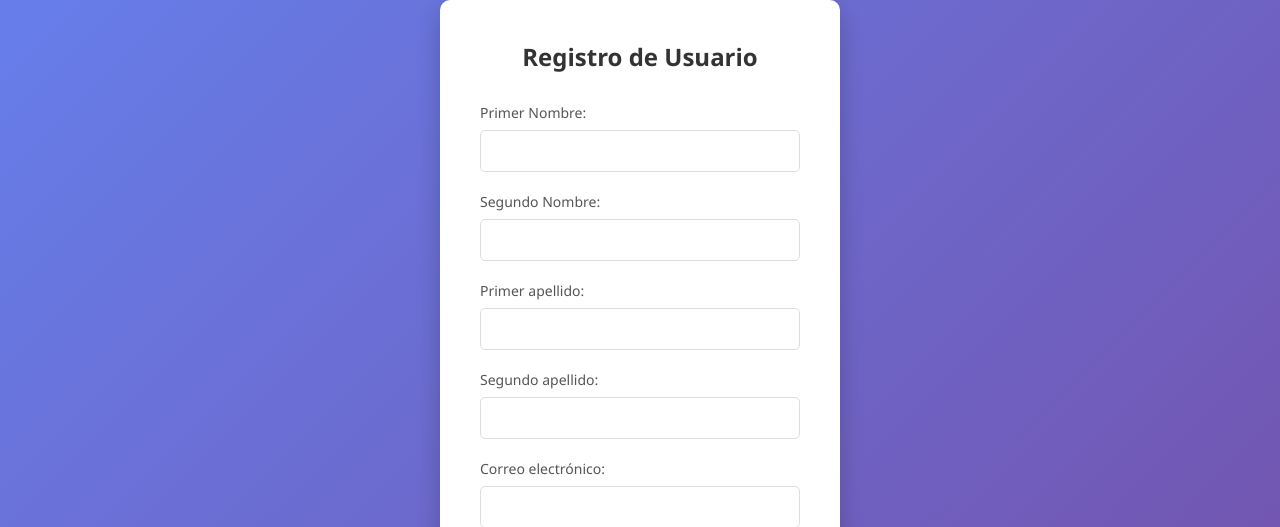
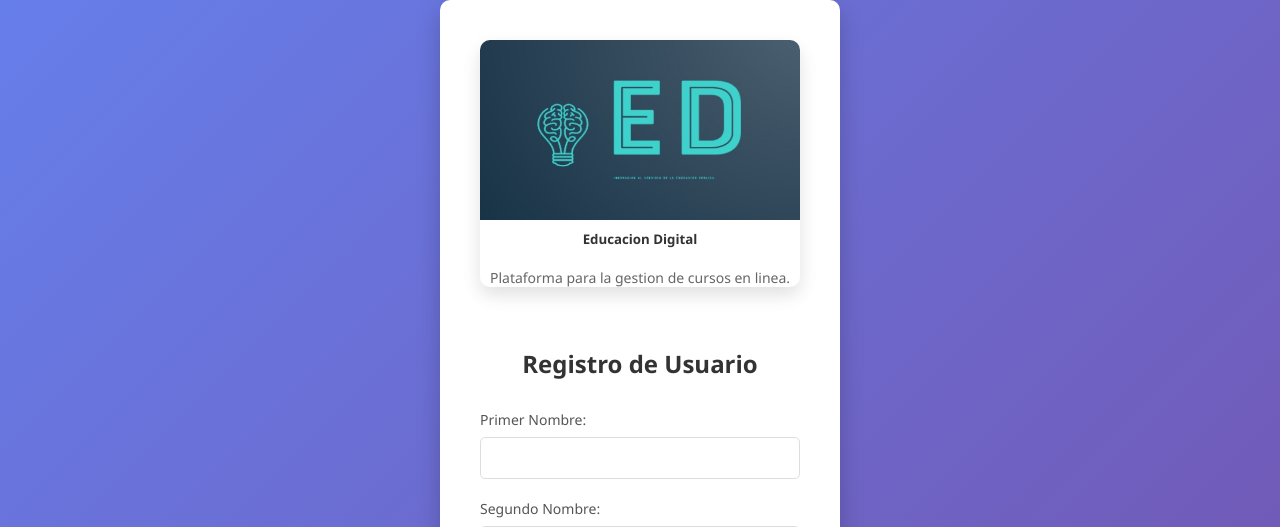
Before and after one commit to DidierAragon/Taller-de-investigaci-n, a Flask app: page / in a window 1280 px wide. Shown: the top 527 px of the page. Run offline with Flask 3, Linux system fonts and the light colour scheme; some libraries are stand-ins or nearby versions.

Commit message:
plataforma

```diff
--- a/static/registro.css
+++ b/static/registro.css
@@ -128,3 +128,33 @@ a:hover {
 br{
     margin-bottom: 10px;
 }
+/* ...existing code... */
+
+.card {
+    width: 100%;
+    max-width: 320px; /* ancho máximo del card */
+    margin: 0 auto 16px; /* centra el card y separa del resto */
+    border-radius: 10px;
+    overflow: hidden;
+    box-shadow: 0 8px 18px rgba(0,0,0,0.12);
+    background: #fff;
+}
+
+.card-img-top {
+    display: block;
+    width: 100%;
+    height: 180px;        /* altura fija razonable para la cabecera */
+    object-fit: cover;    /* recorta/ajusta la imagen sin deformarla */
+}
+
+/* Ajuste para pantallas muy pequeñas */
+@media (max-width: 380px) {
+    .card-img-top {
+        height: 140px;
+    }
+}
+h5{
+    text-align: center;
+    color: #333;
+    margin-top: 10px;
+}
--- a/templates/register.html
+++ b/templates/register.html
@@ -4,11 +4,25 @@
     <meta charset="UTF-8">
     <title>Registro de Usuario</title>
     <link rel="stylesheet" href="{{ url_for('static', filename='registro.css') }}">
+    <script src="https://cdn.jsdelivr.net/npm/@popperjs/core@2.11.8/dist/umd/popper.min.js" integrity="sha384-I7E8VVD/ismYTF4hNIPjVp/Zjvgyol6VFvRkX/vR+Vc4jQkC+hVqc2pM8ODewa9r" crossorigin="anonymous"></script>
+<script src="https://cdn.jsdelivr.net/npm/bootstrap@5.3.8/dist/js/bootstrap.min.js" integrity="sha384-G/EV+4j2dNv+tEPo3++6LCgdCROaejBqfUeNjuKAiuXbjrxilcCdDz6ZAVfHWe1Y" crossorigin="anonymous"></script>
 </head>
 <body>
     <div class="container">
-        <h1>Registro de Usuario</h1>
         <form action="{{ url_for('register') }}" method="POST">
+
+            <div class="card">
+  <img src="{{ url_for('static', filename='foto1.png') }}" class="card-img-top" alt="Imagen de Educacion Digital">
+  <div class="card-body">
+    <h5 class="card-title">Educacion Digital</h5>
+    <p class="card-text">
+        Plataforma para la gestion de cursos en linea.
+    </p>
+  </div>
+</div>
+<br>
+<br>
+<h1>Registro de Usuario</h1>
             <label for="primernombre">Primer Nombre:</label>
             <input type="text" id="primernombre" name="primernombre" required>
 
```
Also changed, not shown: static/foto1.png (added).
